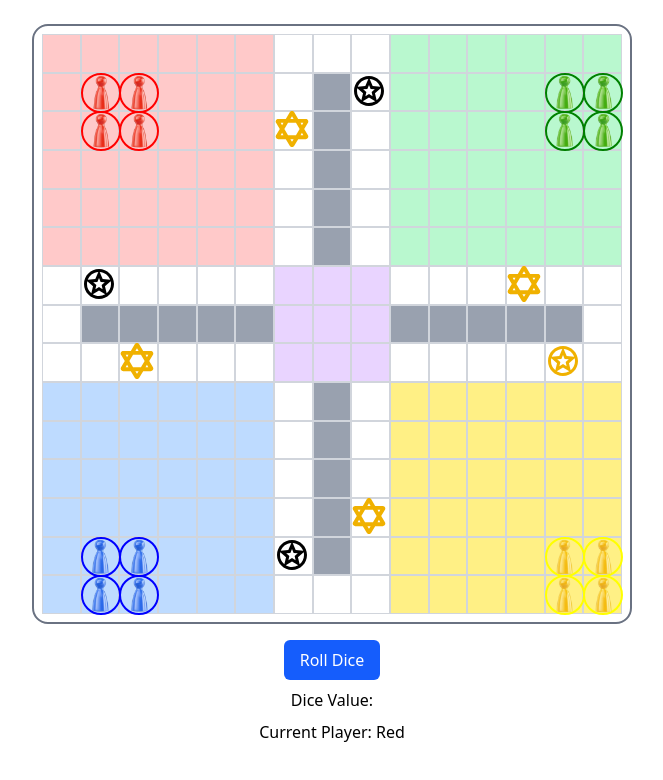
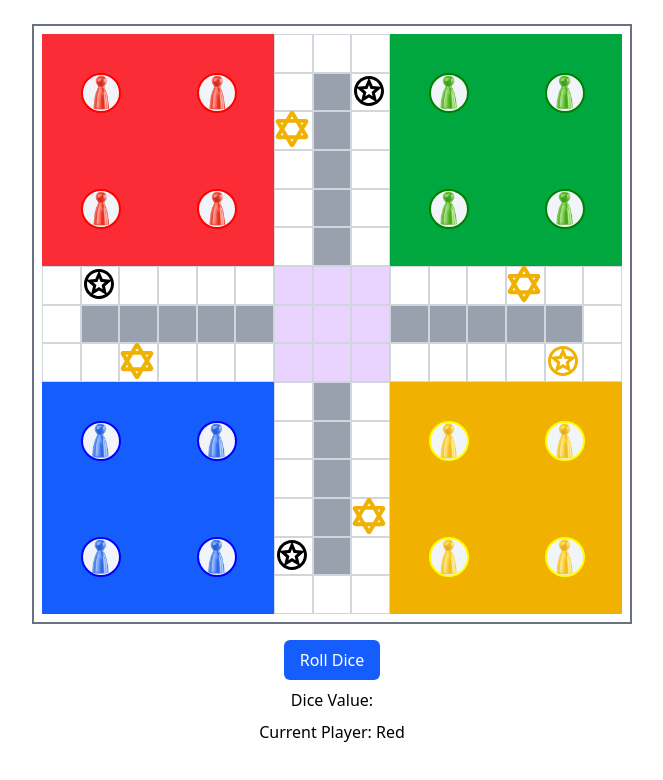
Before and after one commit to snehaghos/LudoXtreme, a React (Vite) app: page / in a window 1280 px wide. Shown: the top 780 px of the page, without its empty margins (308-971 px from the left). Built offline with nearby package versions, Linux system fonts and the light colour scheme.

Commit message:
Update Board component styles and adjust home positions in constants

```diff
--- a/src/Ludo/components/Board.jsx
+++ b/src/Ludo/components/Board.jsx
@@ -15,6 +15,26 @@ const Board = ({ pieces, pieceImages, selectedPiece, movablePieces, handlePieceC
       const isBlueHome = row > 8 && col < 6;
 
       let bgColor = "bg-white";
+      let zIndex = "z-0";
+      let borderClass = "border border-gray-300";
+
+      if (isRedHome) {
+        bgColor = "bg-red-500";
+        zIndex = "z-10";
+        borderClass = "";
+      } else if (isGreenHome) {
+        bgColor = "bg-green-600";
+        zIndex = "z-10";
+        borderClass = "";
+      } else if (isYellowHome) {
+        bgColor = "bg-yellow-500";
+        zIndex = "z-10";
+        borderClass = "";
+      } else if (isBlueHome) {
+        bgColor = "bg-blue-600";
+        zIndex = "z-10";
+        borderClass = "";
+      }
 
       const isEscapePath = Object.values(escapePaths).some(path =>
         path.some(([r, c]) => r === row && c === col)
@@ -24,15 +44,10 @@ const Board = ({ pieces, pieceImages, selectedPiece, movablePieces, handlePieceC
       if (isEscapePath) bgColor = "bg-gray-400";
       if (isSkipPoint) bgColor = "bg-purple-200";
 
-      if (isRedHome) bgColor = "bg-red-200";
-      else if (isGreenHome) bgColor = "bg-green-200";
-      else if (isYellowHome) bgColor = "bg-yellow-200";
-      else if (isBlueHome) bgColor = "bg-blue-200";
-
       return (
         <div
           key={`cell-${index}`}
-          className={`relative flex items-center justify-center border border-gray-300 text-xs text-white ${bgColor}`}
+          className={`relative flex items-center justify-center text-xs text-white ${bgColor} ${zIndex} ${borderClass}`}
         >
           {/* {`(${row}, ${col})`} */}
         </div>
@@ -61,7 +76,7 @@ const Board = ({ pieces, pieceImages, selectedPiece, movablePieces, handlePieceC
         return (
           <div
             key={`${color}-${index}`}
-            className="absolute w-10 h-10 z-20 border-2 rounded-full"
+            className="absolute w-10 h-10 z-20 border-2 bg-slate-100 rounded-full"
             style={pieceStyles}
             onClick={() => handlePieceClick(color, index)}
           >
@@ -113,7 +128,7 @@ const Board = ({ pieces, pieceImages, selectedPiece, movablePieces, handlePieceC
   };
 
   return (
-    <div className="relative grid grid-cols-15 grid-rows-15 w-[600px] h-[600px] border-2 border-gray-500 gap-0 p-2 rounded-2xl">
+    <div className="relative grid grid-cols-15 grid-rows-15 w-[600px] h-[600px] border-2 border-gray-500 gap-0 p-2 ">
       {renderGrid()}
       {renderPieces()}
       {renderSafePoints()}
--- a/src/Ludo/components/constants.js
+++ b/src/Ludo/components/constants.js
@@ -38,10 +38,10 @@ export const pieces = {
     ],
   };
 export const homePositions = {
-    red: [[1, 1], [1, 2], [2, 1], [2, 2]],
-    green: [[1, 13], [1, 14], [2, 13], [2, 14]],
-    yellow: [[13, 13], [13, 14], [14, 13], [14, 14]],
-    blue: [[13, 1], [13, 2], [14, 1], [14, 2]],
+    red: [[1, 1], [1, 4], [4, 1], [4, 4]],
+    green: [[1, 10], [1, 13], [4, 10], [4, 13]],
+    yellow: [[10,10], [10, 13], [13, 10], [13, 13]],
+    blue: [[10, 1], [10, 4], [13, 1], [13, 4]],
   };
 
   export const escapePaths = {
```
